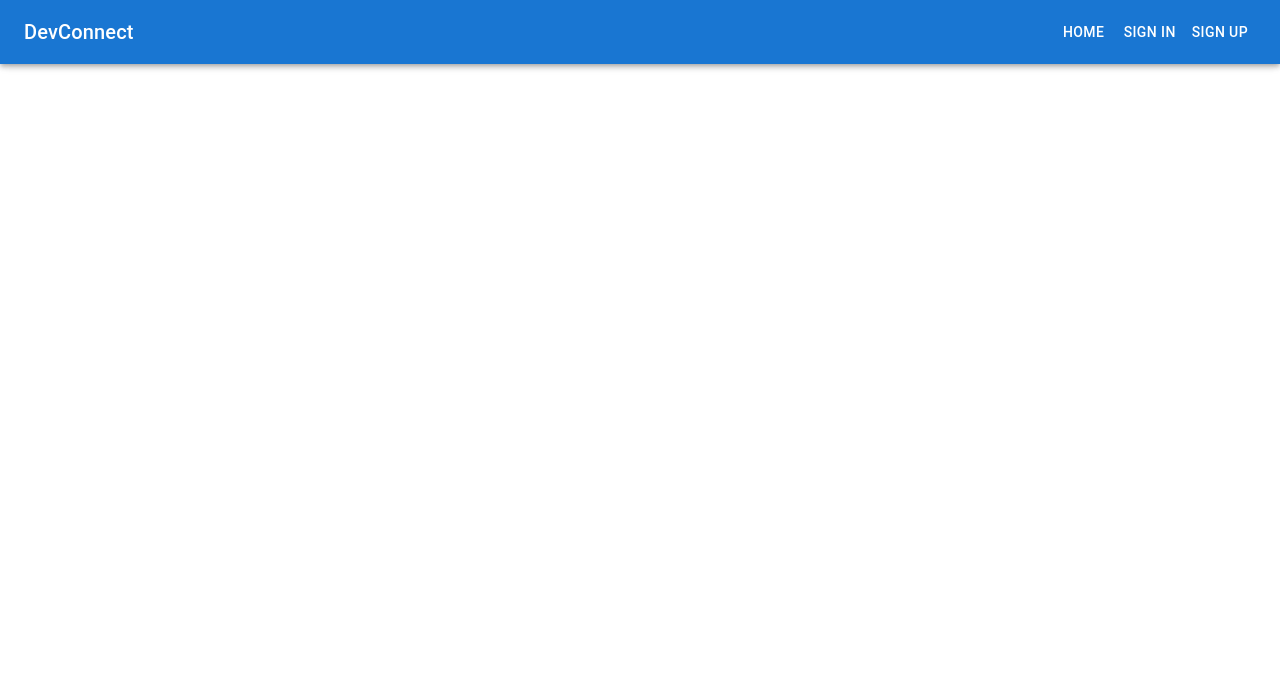
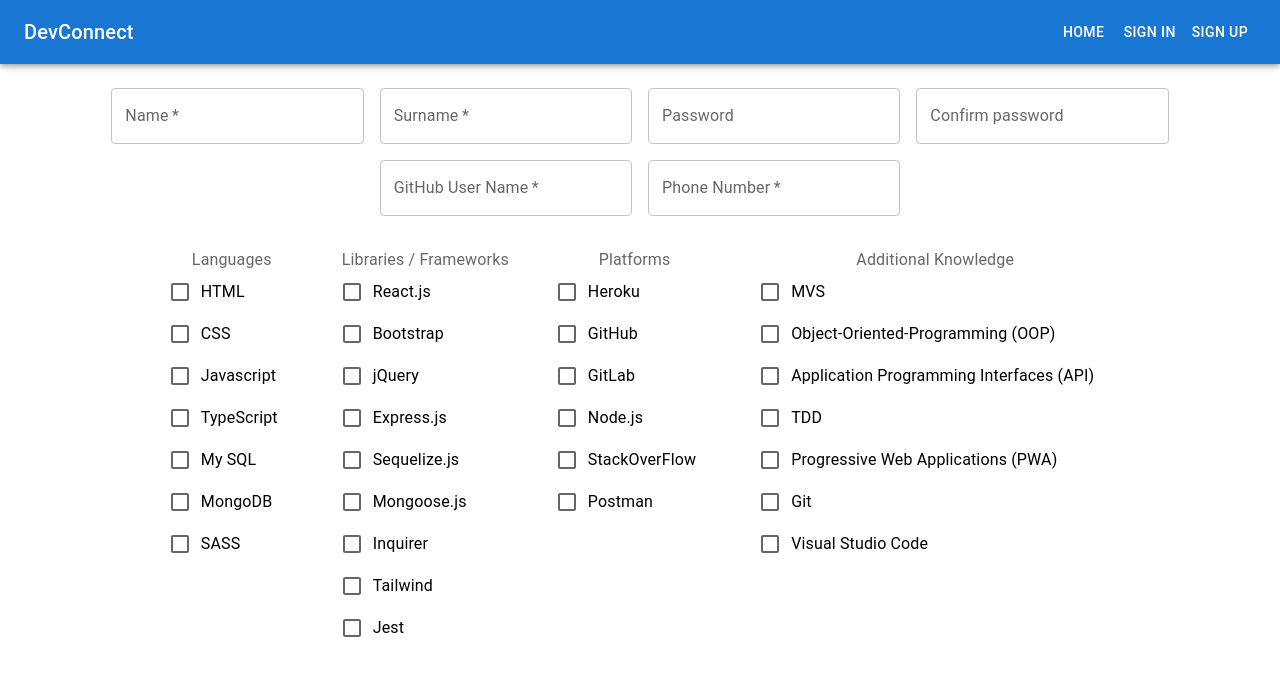
Before and after one commit to r-alo/dev-connect, a React (Create React App) app in the folder client/: page /freelancerForm in a window 1280 px wide. Shown: the top 676 px of the page. Built offline with nearby package versions, Linux system fonts and the light colour scheme; the HTML template or start-up script is replaced by a standard one.

Commit message:
added freelancerform route

```diff
--- a/client/src/App.js
+++ b/client/src/App.js
@@ -2,11 +2,12 @@ import './App.css';
 import FreelanceProfile from './pages/freelanceProfile';
 import FreelanceHighlight from './pages/freelanceHighlight';
 import Signin from './pages/Signin'
-import RecruiterForm from './components/RecruiterForm';
+import RecruiterForm from './components/recruiterForm';
 import LandingPage from './pages/LandingPage';
 import RecruiterProfile from './pages/recruiterProfile';
 import Signup from './pages/Signup';
 import NavBar from './components/navBar';
+import FreelancerForm from './components/FreelancerForm';
 
 // React Router
 import { BrowserRouter, Routes, Route } from 'react-router-dom';
@@ -48,6 +49,7 @@ function App() {
             <Route path="/recruiter" element={<RecruiterProfile />} />
             <Route path="/highlight" element={ <FreelanceHighlight /> } />
             <Route path="/recruiterForm" element={<RecruiterForm />} />
+            <Route path="/freelancerForm" element={<FreelancerForm />} />
           </Routes>
         </div>
       </BrowserRouter>
```
